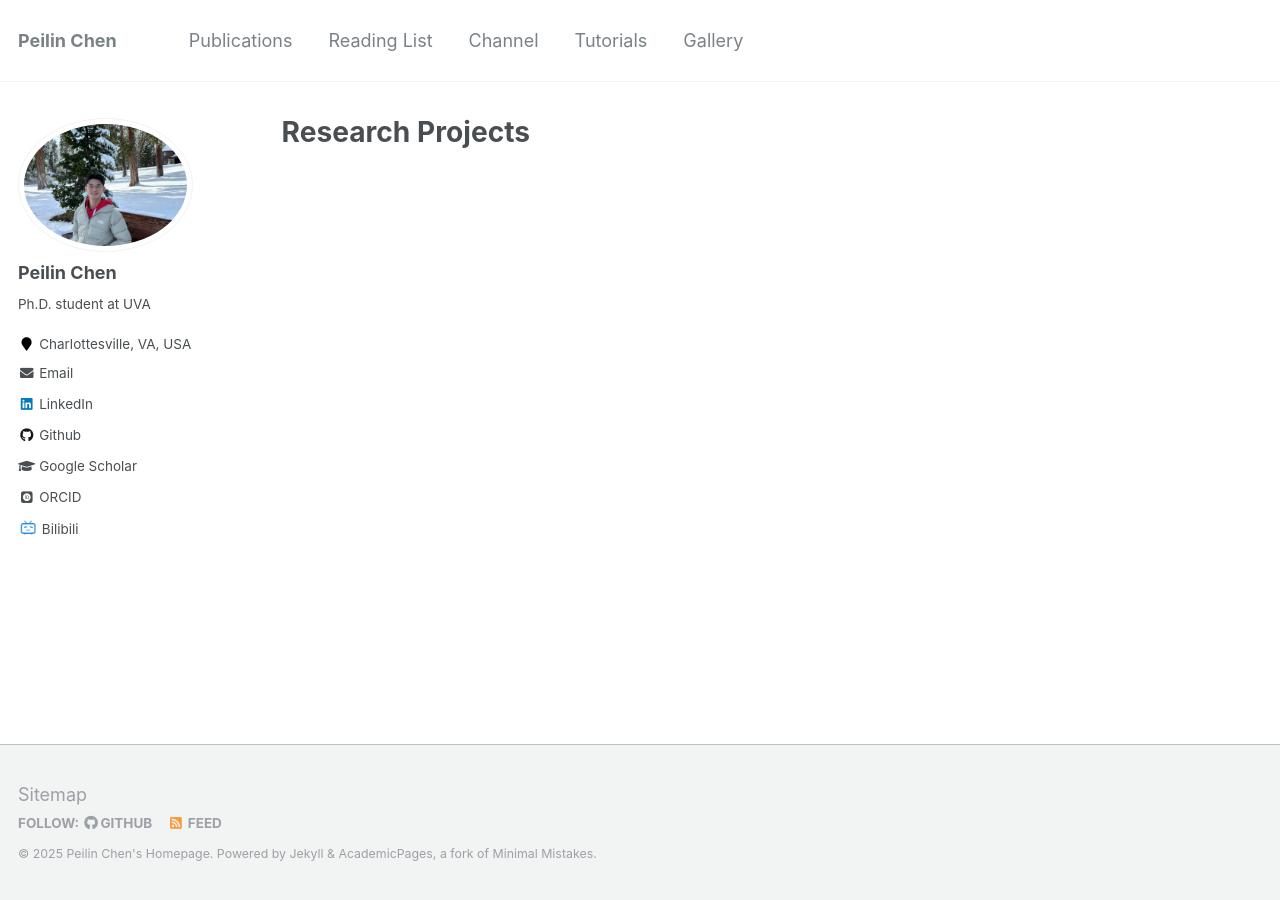
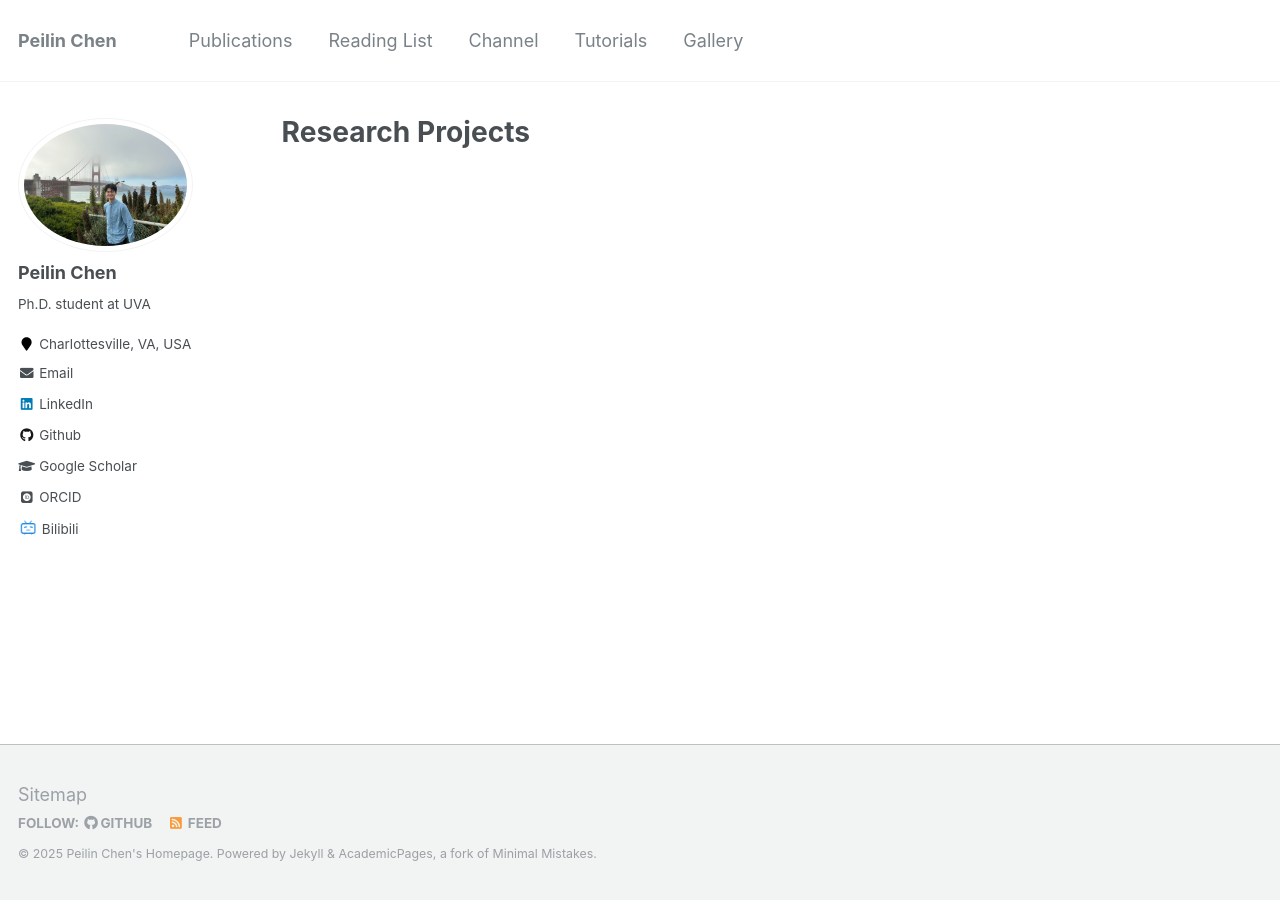
Before and after one commit to peilin-chen/peilin-chen.github.io, a Jekyll site: the page built from _pages/research.md, in a window 1280 px wide. Built offline with Jekyll 4.4.1, drawn with Linux system fonts in a browser that asks for light colours; some web fonts are replaced.

Commit message:
Update _config.yml

```diff
--- a/_config.yml
+++ b/_config.yml
@@ -81,7 +81,7 @@ analytics:
 # Site Author
 author:
   name             : "Peilin Chen"
-  avatar           : "my_photo6.jpg"
+  avatar           : "profile.jpeg"
   bio              : "Ph.D. student at UVA"
   location         : "Charlottesville, VA, USA"
   employer         : #"University of Virginia"
```
